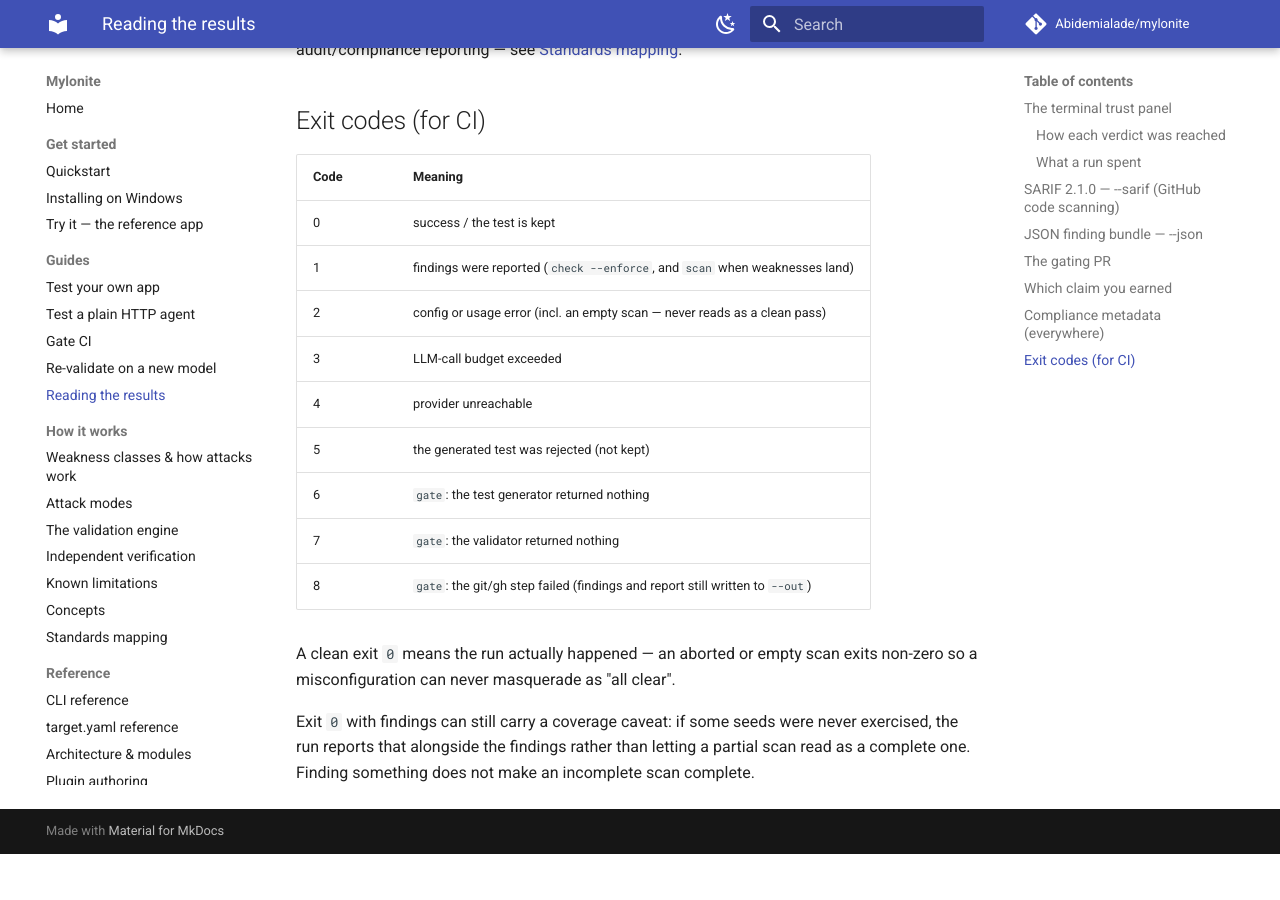
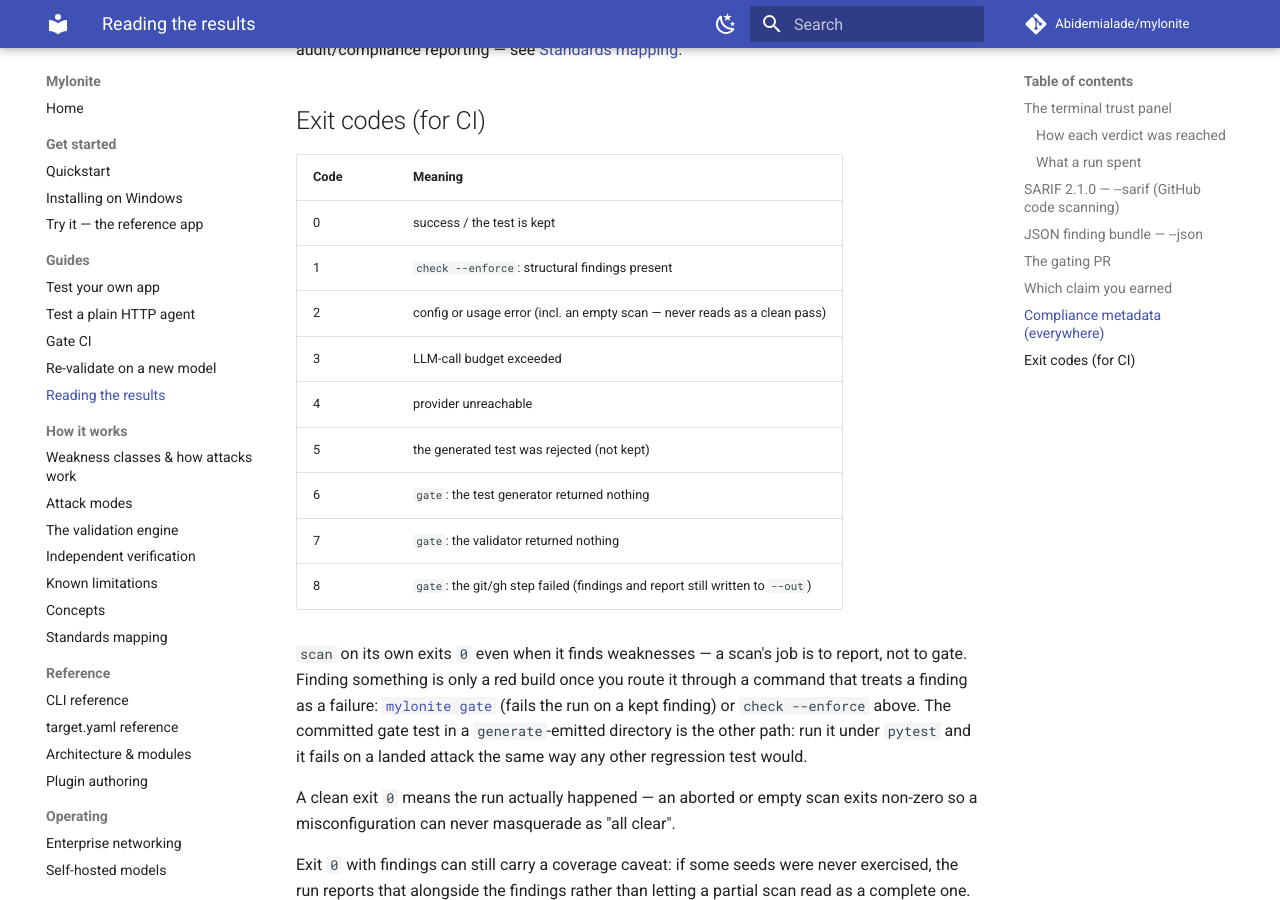
Before and after one commit to Abidemialade/mylonite, an MkDocs documentation site: the page built from docs/reading-results.md, in a window 1280 px wide and 900 px high, scrolled down 4528 px. Built offline with MkDocs 1.6.1 and Material for MkDocs 9.7.7, drawn with Linux system fonts in a browser that asks for light colours; comment, search, counter and statistics services are not loaded; before the commit the page ends 5382 px from its top, so only the background shows below that.

Commit message:
fix(docs): correct scan's exit code for a landed finding
docs/reading-results.md said `scan` exits 1 when a weakness lands. It
exits 0 there -- scan/coverage.py exits EXIT_SUCCESS whenever findings
were the only reason a run wasn't clean (see
test_findings_still_exit_success_at_this_layer), and exit 1
(EXIT_FINDINGS) belongs only to `check --enforce`. docs/cli-reference.md
already had this right. Anyone building a CI gate from the old text
would never see it fail. The page now says so and points CI users at
`mylonite gate` or the committed gate test as the way to fail a build on
a finding.

Co-Authored-By: Claude Sonnet 5 <noreply@anthropic.com>
Claude-Session: https://claude.ai/code/session_01B6tnFVjUCwESuAqvnrvfFd
Signed-off-by: Abidemi Alade <bidexalade123@gmail.com>

```diff
--- a/docs/reading-results.md
+++ b/docs/reading-results.md
@@ -187,7 +187,7 @@ This is near-free at generation time and is the foundation of audit/compliance r
 | Code | Meaning |
 |------|---------|
 | 0 | success / the test is kept |
-| 1 | findings were reported (`check --enforce`, and `scan` when weaknesses land) |
+| 1 | `check --enforce`: structural findings present |
 | 2 | config or usage error (incl. an empty scan — never reads as a clean pass) |
 | 3 | LLM-call budget exceeded |
 | 4 | provider unreachable |
@@ -196,6 +196,13 @@ This is near-free at generation time and is the foundation of audit/compliance r
 | 7 | `gate`: the validator returned nothing |
 | 8 | `gate`: the git/gh step failed (findings and report still written to `--out`) |
 
+`scan` on its own exits `0` even when it finds weaknesses — a scan's job is to report,
+not to gate. Finding something is only a red build once you route it through a command
+that treats a finding as a failure: [`mylonite gate`](ci-gating.md) (fails the run on a
+kept finding) or `check --enforce` above. The committed gate test in a `generate`-emitted
+directory is the other path: run it under `pytest` and it fails on a landed attack the
+same way any other regression test would.
+
 A clean exit `0` means the run actually happened — an aborted or empty scan exits
 non-zero so a misconfiguration can never masquerade as "all clear".
 
```
Also changed, not shown: CHANGELOG.md (+7 -0 lines).
